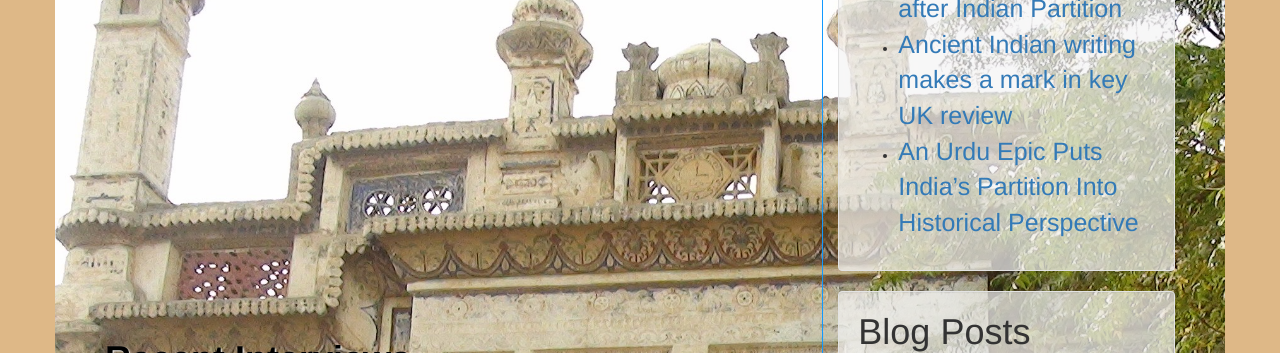
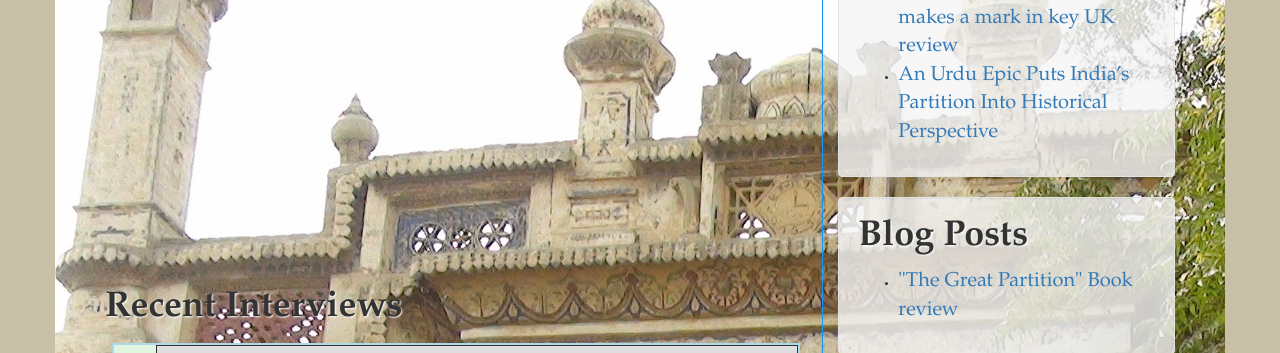
Before and after one commit to kalpitk/Web-Portal-India-Partition, a Flask app: page / in a window 1280 px wide. Shown: the part 426-779 px from the top of the page. Run offline with Flask 2, Linux system fonts and the light colour scheme; data comes from the database, SQL or seed files in the repository; some libraries are stand-ins or nearby versions.

Commit message:
website color changes

```diff
--- a/app.py
+++ b/app.py
@@ -81,6 +81,10 @@ def profile(user=None):
   cursor.execute("""SELECT post_id,nameofarticle FROM post WHERE writer_username = %s AND is_approved IS TRUE""", (user,))
   post = cursor.fetchall()
   return render_template('user.html',user=res,post=post)
+
+@app.route('/about')
+def about():
+  return render_template('about.html')
 
 @app.route('/post/<post_id>')
 def post(post_id):
--- a/templates/home.html
+++ b/templates/home.html
@@ -14,6 +14,7 @@
 			}
 		}
 	</script>
+
 {% endblock extra_head %}
 
 {% block main_content %}
@@ -21,7 +22,7 @@
 	<div class=" col-lg-8 col-md-8 col-sm-8" style="border-right:solid #1199ff 1px;">
 		<div style="min-height:500px;" id="map">
 		</div>
-		<h1 style="color: black; font-weight:1000; text-shadow: 1px 1px 2px white; padding-top: 20px;">Recent Interviews</h1>
+		<h1>Recent Interviews</h1>
 		<div class="row" style="margin:2px;">
 				{% for post in posts %}
 				<div class="post">
@@ -29,13 +30,19 @@
 						<p style="color: green; padding-top: 7px;"><span class="glyphicon glyphicon glyphicon-chevron-up"></span>{{ post[2] }}</p>
 						<p style="color: red"><span class="glyphicon glyphicon glyphicon-chevron-down"></span>{{ post[3] }}</p>
 					</div>
-					<div class="postlink">
-						<header>
-							<a href="{{url_for('post', post_id = post[0]) }}" style="font-size:30px;">{{ post[1] }}</a>
-								by <a href="{{url_for('profile', user = post[6])}}"><b>{{ post[6] }}</b></a>
-								on <b>{{ post[5] }}</b>
-						</header>
-						<p>{{ post[4][:20] }}...</p>
+					<div class="postlink row" style="overflow: hidden; ">
+						<div class="col-lg-10" style="overflow: hidden; padding-right: 0px; margin-right: 0px; margin-left: 0px; padding-left: 0px;">
+							<header>
+								<a href="{{url_for('post', post_id = post[0]) }}#nav1" style="font-size:20px;">{{ post[1] }}</a>
+									by <a href="{{url_for('profile', user = post[6])}}"><b>{{ post[6] }}</b></a>
+									on <b>{{ post[5] }}</b>
+							</header>
+
+							<p>{{ post[4][:20] }}...</p>
+					</div>
+					<div class="pull-right col-lg-2" style="padding-left: 0px;">
+							<img src="https://img.youtube.com/vi/Amg44-MX4ZM/1.jpg"></img>
+						</div>
 					</div>
 				</div>
 				{% endfor %}
@@ -47,19 +54,19 @@
 			<input type="text" id="query" name="query" style="width: 100%; padding-top: 0px;" placeholder="Search Post ...">
 			<button type="submit" style="position:absolute; right:14px; top:0; float: right;"><i class="fa fa-search"></i></button>
 		</form>
-		<div class="well signin2 " style="padding-top: 0px;background-color:rgba(245,245,245,0.7)">
+		<div class="well signin2 " style="padding-top: 0px;background-color:rgba(245,245,245,0.8)">
 			<h1>News</h1>
 			<ul>
-				<li><a style="font-size: 25px;" href="https://www.theguardian.com/cities/2019/apr/12/life-swap-the-families-forced-to-trade-places-after-india-partition-india-pakistan-kolkata-dhaka">Life swap: the families forced to trade places after Indian Partition </a></li>
-				<li><a style="font-size: 25px;" href="https://www.hindustantimes.com/world-news/ancient-indian-writing-makes-a-mark-in-key-uk-review/story-CmGZZZMahgNwMXUiTUwJMI.html">Ancient Indian writing makes a mark in key UK review</a></li>
-				<li><a style="font-size: 25px;" href="https://www.nytimes.com/2019/04/08/books/review/qurratulain-hyder-river-of-fire.html">An Urdu Epic Puts India’s Partition Into Historical Perspective</a></li>
+				<li><a style="font-size: 20px;" href="https://www.theguardian.com/cities/2019/apr/12/life-swap-the-families-forced-to-trade-places-after-india-partition-india-pakistan-kolkata-dhaka">Life swap: the families forced to trade places after Indian Partition </a></li>
+				<li><a style="font-size: 20px;" href="https://www.hindustantimes.com/world-news/ancient-indian-writing-makes-a-mark-in-key-uk-review/story-CmGZZZMahgNwMXUiTUwJMI.html">Ancient Indian writing makes a mark in key UK review</a></li>
+				<li><a style="font-size: 20px;" href="https://www.nytimes.com/2019/04/08/books/review/qurratulain-hyder-river-of-fire.html">An Urdu Epic Puts India’s Partition Into Historical Perspective</a></li>
 			</ul>
 		</div>
-		<div class="well signin2 " style="overflow-y:scroll;padding-top: 0px;background-color:rgba(245,245,245,0.7);max-height: 600px;">
+		<div class="well signin2 " style="overflow-y:scroll;padding-top: 0px;background-color:rgba(245,245,245,0.8);max-height: 600px;">
 			<h1>Blog Posts</h1>
 			<ul>
 				{% for post in posts1 %}
-				<li><a style="font-size: 25px;" href="/post/{{post[0]}}">{{post[1]}}</a></li>
+				<li><a style="font-size: 20px;" href="/post/{{post[0]}}">{{post[1]}}</a></li>
 				{% endfor %}
 			</ul>
 		</div>
--- a/templates/template.html
+++ b/templates/template.html
@@ -19,6 +19,8 @@
         }
         .navelement {
             font-size: 20px;
+            padding-bottom: 0px;
+            margin-bottom: 0px;
             font-family:'Franklin Gothic Medium', 'Arial Narrow', Arial, sans-serif;
         }
         .website-img {
@@ -55,10 +57,26 @@
                 margin-right: auto;
             }
         }
+        .navbar {
+            min-height: 30px;
+            font-family: Papyrus,fantasy;
+        }
+        body, a {
+            font-family: Big Caslon,Book Antiqua,Palatino Linotype,Georgia,serif !important;
+        }
+        h1 {
+            font-family: Big Caslon,Book Antiqua,Palatino Linotype,Georgia,serif !important;
+            font-weight: 800;
+            text-shadow: 1px 1px 2px white;
+        }
+        h3 {
+            font-weight: 600;
+            text-shadow: 1px 1px 2px white;
+        }
     </style>
 </head>
 
-<body style="background-color:burlywood;">
+<body style="background-color:#c7c0a6">
 	<div class="container-fluid" id="head">
 		<div class="website-img"><img src="/static/img/websitelogo1.png" id="img-website" height="120px"/></div>
         <div class="pull-right">
@@ -66,16 +84,16 @@
             <img src="/static/img/dh-logo.png" id="img-logo" height="60px"/>
         </div>
 	</div>
-	<nav class="navbar navbar-inverse" id="fix" style="background-color:rgb(201,166,125);">
+	<nav class="navbar navbar-inverse" id="fix" style="background-color:#918a71; margin-bottom: 0px;">
 		<div class="container-fluid" id="nav1">
 			<ul class="nav navbar-nav">
-				<li id="home"><a href="{{url_for('home')}}" class="navelement">Home</a></li>
-				<li id="about"><a href="#" class="navelement">About</a></li>
-                <li id="top"><a href="{{ url_for('top_posts') }}" class="navelement">Top Posts</a></li>
-                <li id="top1"><a href="{{url_for('top_blogs')}}" class="navelement">Top Blogs</a></li>
-				<li id="latest"><a href="{{url_for('post_list')}}" class="navelement">Latests Posts</a></li>
+				<li id="home" style="height: 35px; padding-bottom: 0px;"><a href="{{url_for('home')}}" class="navelement" style="padding-bottom: 12px; padding-top: 12px;">Home</a></li>
+				<li id="about" style="height: 35px; padding-bottom: 0px;"><a href="#" class="navelement" style="padding-bottom: 12px; padding-top: 12px;">About</a></li>
+                <li id="top" style="height: 35px; padding-bottom: 0px;"><a href="{{ url_for('top_posts') }}" class="navelement" style="padding-bottom: 12px; padding-top: 12px;">Top Posts</a></li>
+                <li id="top1" style="height: 35px; padding-bottom: 0px;"><a href="{{url_for('top_blogs')}}" class="navelement" style="padding-bottom: 12px; padding-top: 12px;">Top Blogs</a></li>
+				<li id="latest" style="height: 35px; padding-bottom: 0px;"><a href="{{url_for('post_list')}}" class="navelement" style="padding-bottom: 12px; padding-top: 12px;">Latests Posts</a></li>
 			</ul>
-            <div class="nav navbar-nav navbar-right dropdown" style="margin-right: 2px;padding: 5px;">
+            <div class="nav navbar-nav navbar-right dropdown" style="margin-right: 2px;">
                 <div class="dropdown-toggle" data-toggle="dropdown" style="font-size: 30px;">
                     <span class="glyphicon glyphicon-user"></span></div>
                 <ul class="dropdown-menu">
@@ -132,7 +150,7 @@
 			}
 		}
     </script>
-	<div class="container" id="fix1" style="background-image: url('/static/img/msq.jpg');background-size: cover;">
+	<div class="container" id="fix1" style="background-image: url('/static/img/msq.jpg');background-size: cover; margin-top:0px; padding-top:0px;">
 		<div style="min-height: 600px">
             {% block main_content %}
             {% endblock main_content %}
```
Also changed, not shown: templates/about.html (added, +76 -0 lines), templates/postpage.html (+19 -23 lines), static/img/s1.JPG (added), static/img/s2.JPG (added), 2 other files.
